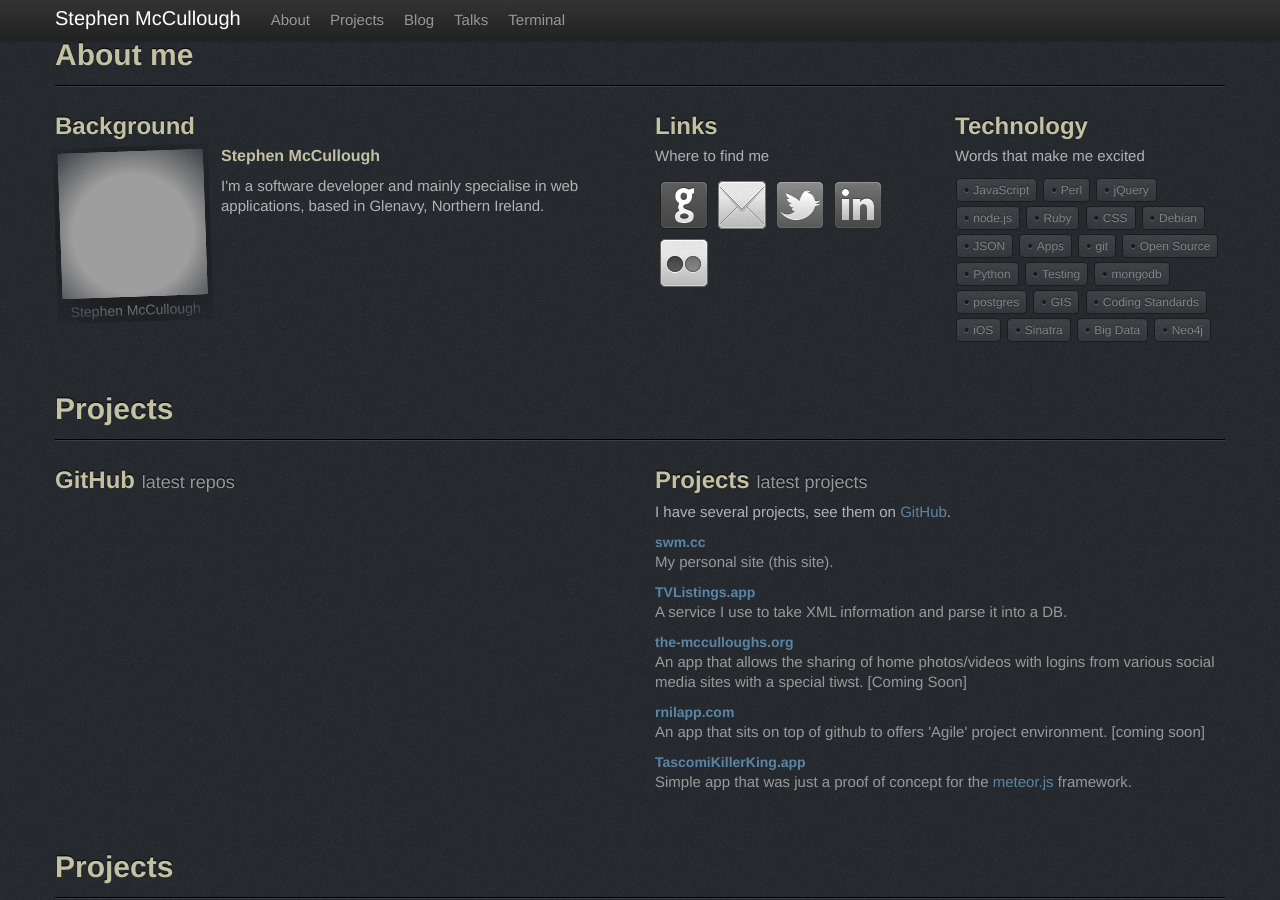
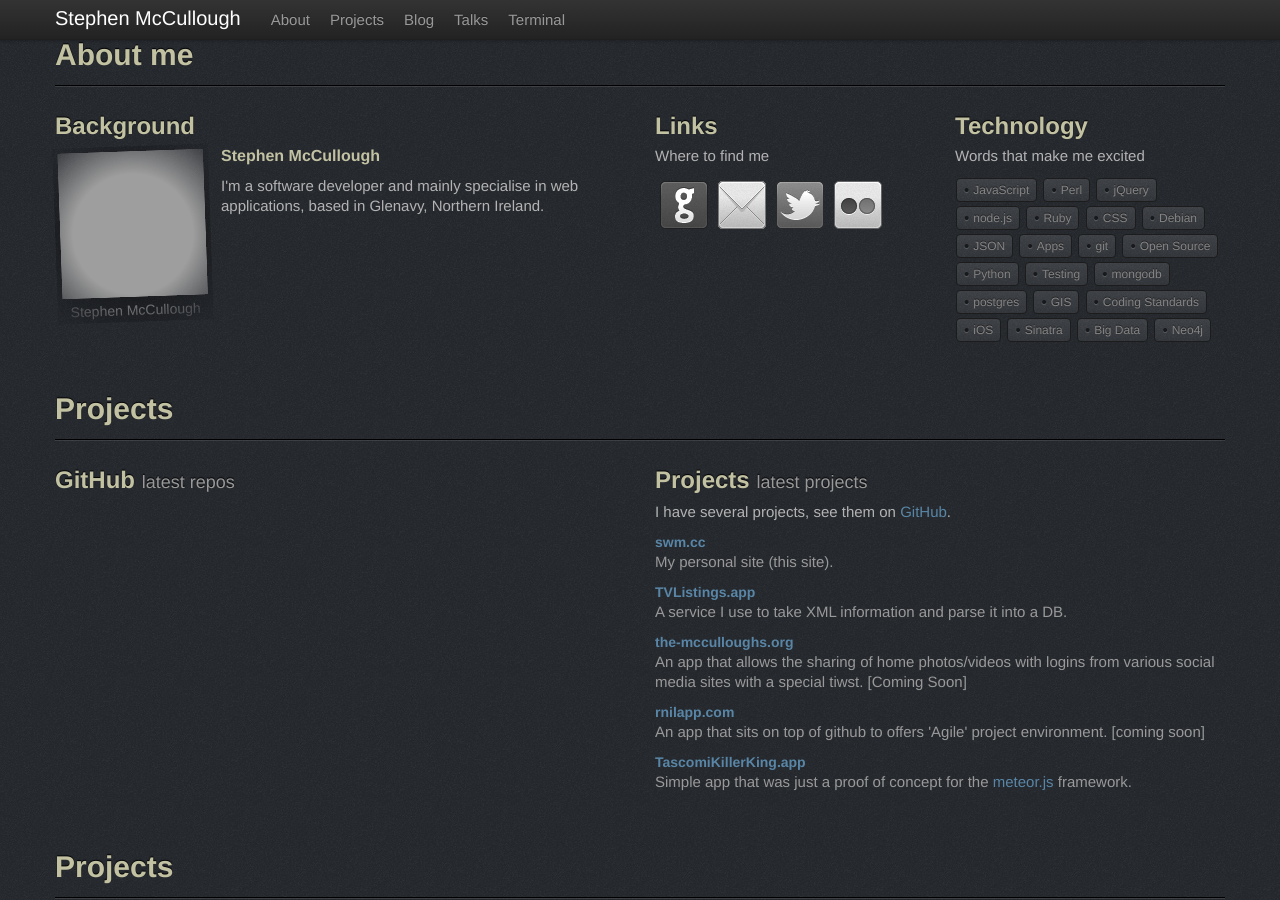
Before and after one commit to swmcc/swmcc.github.io, a Jekyll site: the page built from index.html, in a window 1280 px wide and 900 px high. Built offline with Jekyll 4.4.1, drawn with Linux system fonts in a browser that asks for light colours; nearby versions of some CDN libraries; the list of posts is cut into pages by our own code; grey boxes are pictures that could not be loaded.

Commit message:
Took away linkedin

```diff
--- a/index.html
+++ b/index.html
@@ -32,9 +32,6 @@ is_index: true
 				</li>
 				<li>
 					<a class="twitter" title="Follow me on &lt;b&gt;Twitter&lt;/b&gt;" href="http://twitter.com/swmcc">Twitter</a>
-				</li>
-				<li>
-					<a class="linkedin" title="Recommend me on &lt;b&gt;LinkedIn&lt;/b&gt;" href="http://linkedin.com/in/swmcc">LinkedIn</a>
 				</li>
 				<li>
 					<a class="flickr" title="Check out my pics on &lt;b&gt;Flickr&lt;/b&gt;" href="http://www.flickr.com/photos/swm">Flickr</a>
```
